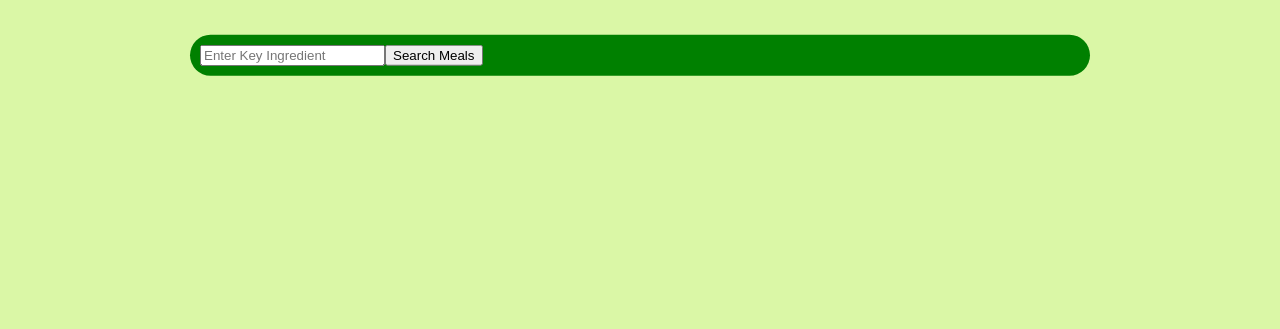
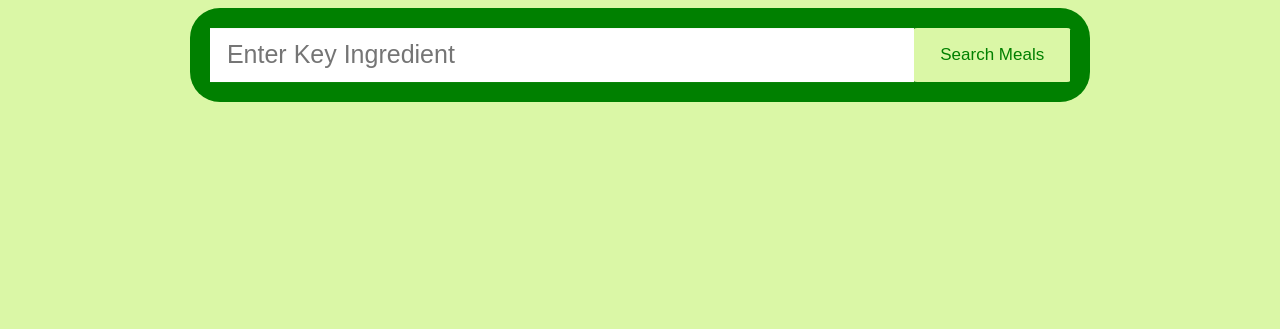
Before and after one commit to EwanMould/Nourish-Me, a plain HTML site: page index.html in a window 1280 px wide. Shown: the part 471-800 px from the top of the page. Drawn offline with Linux system fonts and the light colour scheme.

Commit message:
changes to the form

```diff
--- a/index.html
+++ b/index.html
@@ -14,11 +14,11 @@
             <nav>
                 <img src="media/nutrition-icon.png" class="logo">
                 <ul class ="nav_links">
-                    <li><a href = "" >Homepage</a> </li>
+                    <li><a href = "index.html" >Homepage</a> </li>
                     <li><a href = "" >Pantry </a> </li>
-                    <li><a href = "" > Nutrition Tracker</a> </li>
+                    <li><a href = "Tracking.html" > Nutrition Tracker</a> </li>
                     <li><a href = "" >Donate</a> </li>
-                    <li class = "booton"> Sign Up </li>
+                    <li class = "booton"> <a href=""> Sign Up </a> </li>
                 </ul>
             </nav>
         </div>
@@ -26,7 +26,7 @@
         <div class="content">
             <h1>Your Worries Of Not Knowing What To Cook Is Over</h1>
             <form>
-                <input type = "text" placeholder= "Enter Key Ingredient">
+                <input type = "text" placeholder=" Enter Key Ingredient">
                 <button type = "submit">Search Meals</button>
             </form>
         </div>
--- a/stylesheet.css
+++ b/stylesheet.css
@@ -113,7 +113,26 @@ a:link {
 
   .content form{
     background: green;
-    padding: 10px;
-    border-radius: 200px;
+    padding: 20px;
+    border-radius: 30px;
     display: flex;
   }
+
+  .content form input{
+    flex: 1;
+    border: none;
+    outline: none;
+    padding: 0 10px;
+    font-size: 25px;
+  }
+
+  .content form button{
+    background: #DAF7A6;
+    color: green;
+    padding: 2% 3%;
+    font-size: 17px;
+    border: #DAF7A6;
+    border-radius: 2%;
+
+
+  }
```
